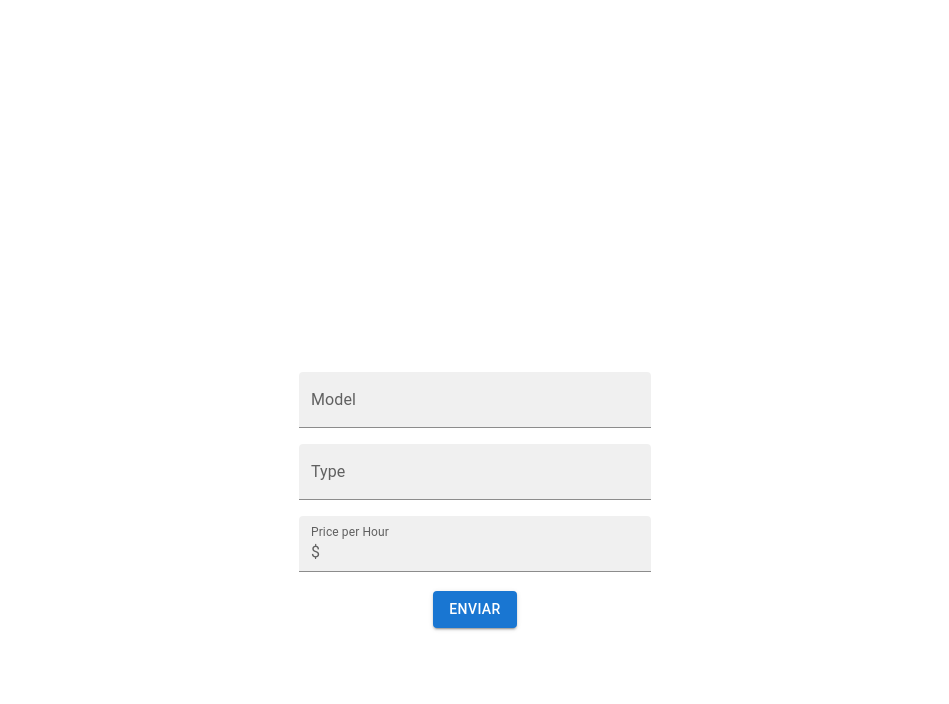
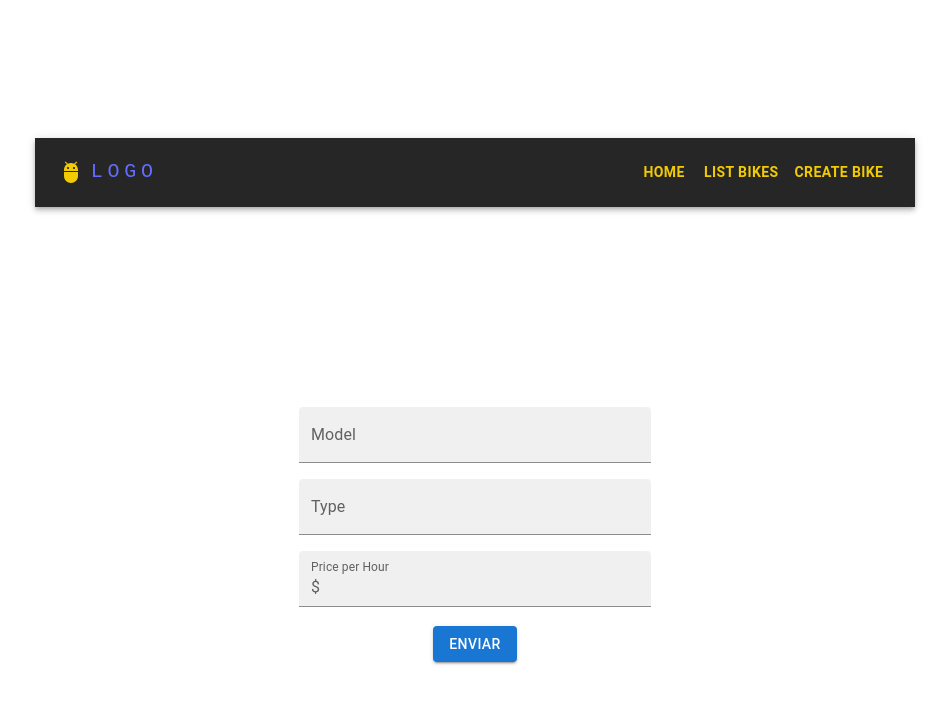
Before and after one commit to eriksoaress/FrontBike, a React (Vite) app in the folder FrontBike/: page /new in a window 1280 px wide. Shown: the top 704 px of the page, without its empty margins (165-1114 px from the left). Built offline with nearby package versions, Linux system fonts and the light colour scheme.

Commit message:
adding navbar to the pages

```diff
--- a/FrontBike/src/pages/bike/ListBikes.jsx
+++ b/FrontBike/src/pages/bike/ListBikes.jsx
@@ -11,6 +11,7 @@ import DirectionsBikeIcon from '@mui/icons-material/DirectionsBike';
 import DeleteIcon from '@mui/icons-material/Delete';
 import Pagination from '@mui/material/Pagination';
 import Stack from '@mui/material/Stack';
+import { NavBar } from '../../components/NavBar';
 
 
 const Demo = styled('div')(({ theme }) => ({
@@ -90,6 +91,8 @@ useEffect(() => {
 
 
   return (
+    <>
+    <NavBar/>
     <Box  sx={{width: "60rem", display: 'flex', justifyContent: 'center', flexDirection:"column", alignItems: "center"}}>
           <Typography sx={{ mt: 4, mb: 2 }} variant="h6" component="div">
             List bikes
@@ -136,6 +139,7 @@ useEffect(() => {
                 />
         </Stack>
     </Box>
+    </>
   );
 }
 
--- a/FrontBike/src/pages/bike/NewBike.jsx
+++ b/FrontBike/src/pages/bike/NewBike.jsx
@@ -1,6 +1,7 @@
 import React, { useEffect, useState } from 'react'
 import { Box, Button, Grid, Snackbar, TextField, FormControl, InputLabel, FilledInput, OutlinedInput, InputAdornment, FormHelperText } from '@mui/material'
 import { Navigate } from 'react-router-dom'
+import { NavBar } from '../../components/NavBar'
 
 export default function NewBike() {
 
@@ -77,6 +78,8 @@ export default function NewBike() {
 
 
     return (
+        <>
+            <NavBar/>
             <Box
                 sx={{
                     mx: 'auto',
@@ -121,6 +124,7 @@ export default function NewBike() {
                 {bikeCreated && <Navigate to='/bike' /> }
 
             </Box>
+        </>
     )
 
 }
```
